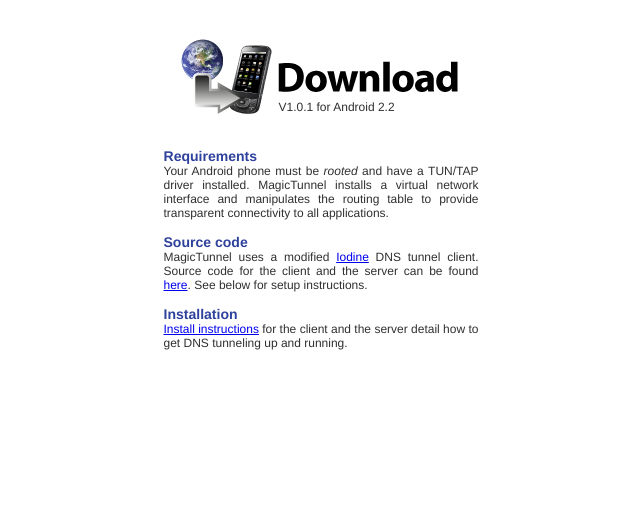
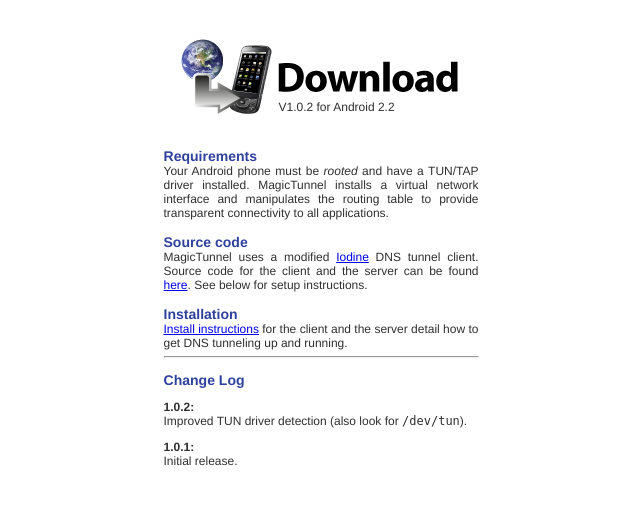
Before and after one commit to MagicTunnel/magictunnel.github.io, a PHP site: page /download.php in a window 1280 px wide. Shown: the part 115-620 px from the top of the page, without its empty margins (319-959 px from the left). Run offline with PHP 8.4, Linux system fonts and the light colour scheme.

Commit message:
Added change log and v1.0.2

```diff
--- a/www/download.php
+++ b/www/download.php
@@ -35,6 +35,18 @@
     <h3>Installation</h3>
    <a href="install.php">Install instructions</a> for the client and the server detail how to get DNS tunneling up and running.
 
+   <hr/>
+
+   <h3>Change Log</h3>
+   <p>
+   <b>1.0.2: </b><br/>
+   Improved TUN driver detection (also look for <tt>/dev/tun</tt>).</li>
+   </p>
+
+   <p>
+   <b>1.0.1: </b><br/>
+   Initial release.
+   </p>
 
     </div>
 
--- a/www/header.php
+++ b/www/header.php
@@ -8,7 +8,7 @@
 $IODINE_VANILLA_ARCH="$IODINE_VANILLA.tar.gz";
 $IODINE_VANILLA_URL="http://www.magictunnel.net/downloads/$IODINE_VANILLA";
 
-$MT_VER='1.0.1';
+$MT_VER='1.0.2';
 $MT_FILE="magictunnel-$MT_VER.apk";
 $MT_URL="/downloads/$MT_FILE";
 ?>
```
